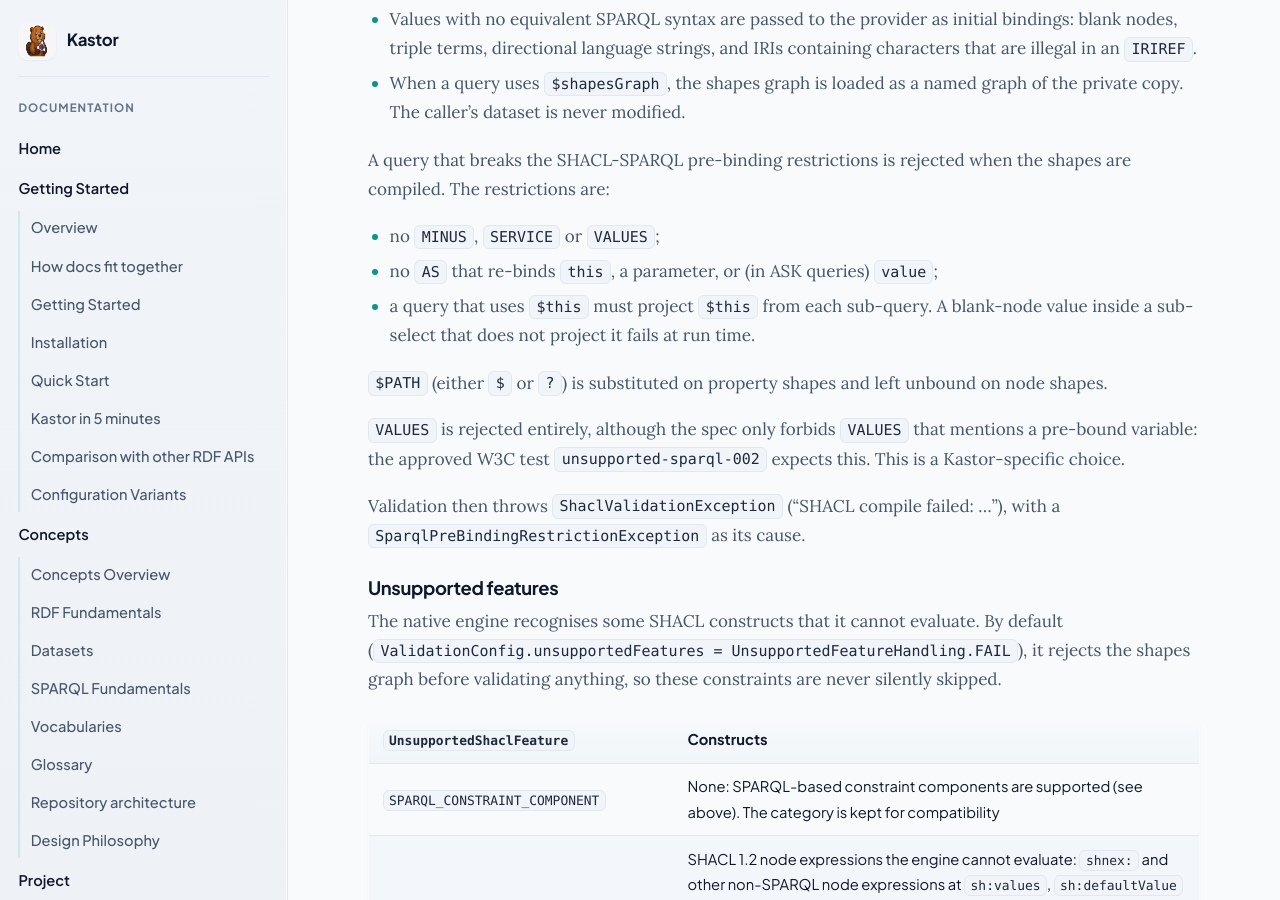
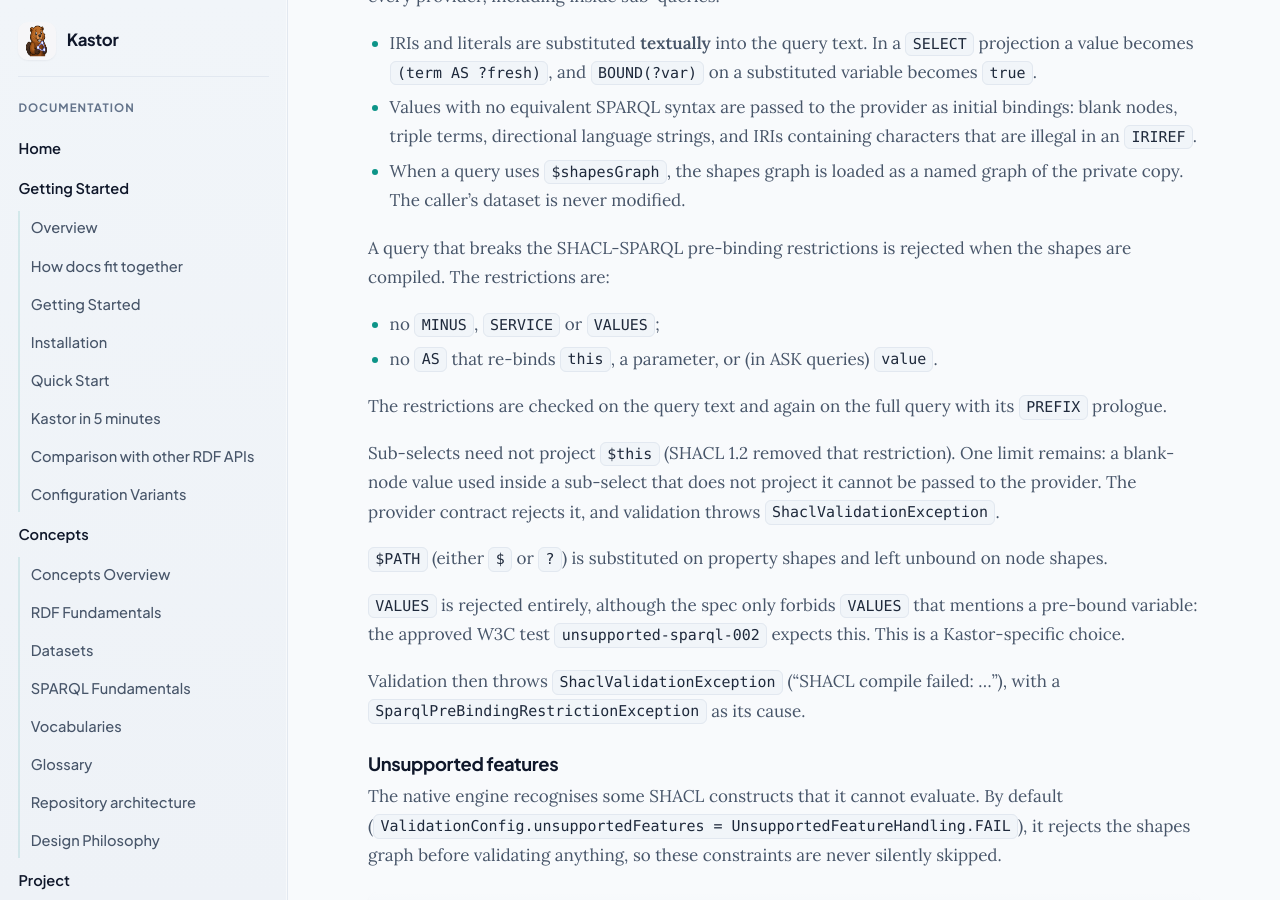
Before and after one commit to geoknoesis/kastor, a Jekyll site: the page built from docs/kastor/features/shacl-validation.md, in a window 1280 px wide and 900 px high, scrolled down 11024 px. Built offline with Jekyll 4.4.1, drawn with Linux system fonts in a browser that asks for light colours; our own code applies the rules of GitHub Pages for plain Markdown files; some of the changed text lies outside the part shown.

Commit message:
docs(shacl): sub-selects need not project $this; document prefix-label rule
Co-Authored-By: Claude Opus 5.5 <noreply@anthropic.com>

```diff
--- a/docs/kastor/features/shacl-validation.md
+++ b/docs/kastor/features/shacl-validation.md
@@ -203,7 +203,7 @@ A `sh:sparql` constraint may set `sh:severity`, which becomes the severity of it
 
 #### Prefix declarations
 
-`sh:prefixes` / `sh:declare` are followed through `owl:imports`, including `owl:versionIRI` navigation. A node with no `sh:prefixes` uses the graph-level declarations of the SHACL instances of `owl:Ontology`, `sh:DataGraph`, `sh:ShapesGraph` and `sh:RulesGraph`. Conflicting declarations, or declarations with the wrong datatype, make the shapes graph ill-formed.
+`sh:prefixes` / `sh:declare` are followed through `owl:imports`, including `owl:versionIRI` navigation. A node with no `sh:prefixes` uses the graph-level declarations of the SHACL instances of `owl:Ontology`, `sh:DataGraph`, `sh:ShapesGraph` and `sh:RulesGraph`. Conflicting declarations, declarations with the wrong datatype, and an `sh:prefix` that is not a SPARQL prefix name (`PN_PREFIX`: empty, or a letter followed by letters, digits, `_`, `-` or `.`, not ending in `.`) make the shapes graph ill-formed. Kastor writes each declaration into the query prologue, so this check stops a prefix from injecting query text.
 
 #### SPARQL-based constraint components
 
@@ -236,8 +236,11 @@ The engine pre-binds variables itself before the query reaches the provider, so
 
 A query that breaks the SHACL-SPARQL pre-binding restrictions is rejected when the shapes are compiled. The restrictions are:
 - no `MINUS`, `SERVICE` or `VALUES`;
-- no `AS` that re-binds `this`, a parameter, or (in ASK queries) `value`;
-- a query that uses `$this` must project `$this` from each sub-query. A blank-node value inside a sub-select that does not project it fails at run time.
+- no `AS` that re-binds `this`, a parameter, or (in ASK queries) `value`.
+
+The restrictions are checked on the query text and again on the full query with its `PREFIX` prologue.
+
+Sub-selects need not project `$this` (SHACL 1.2 removed that restriction). One limit remains: a blank-node value used inside a sub-select that does not project it cannot be passed to the provider. The provider contract rejects it, and validation throws `ShaclValidationException`.
 
 `$PATH` (either `$` or `?`) is substituted on property shapes and left unbound on node shapes.
 
```
Also changed, not shown: docs/kastor/design/shacl-validation-architecture.md (+2 -1 lines), docs/kastor/guides/how-to-validate-shacl.md (+2 -1 lines).
